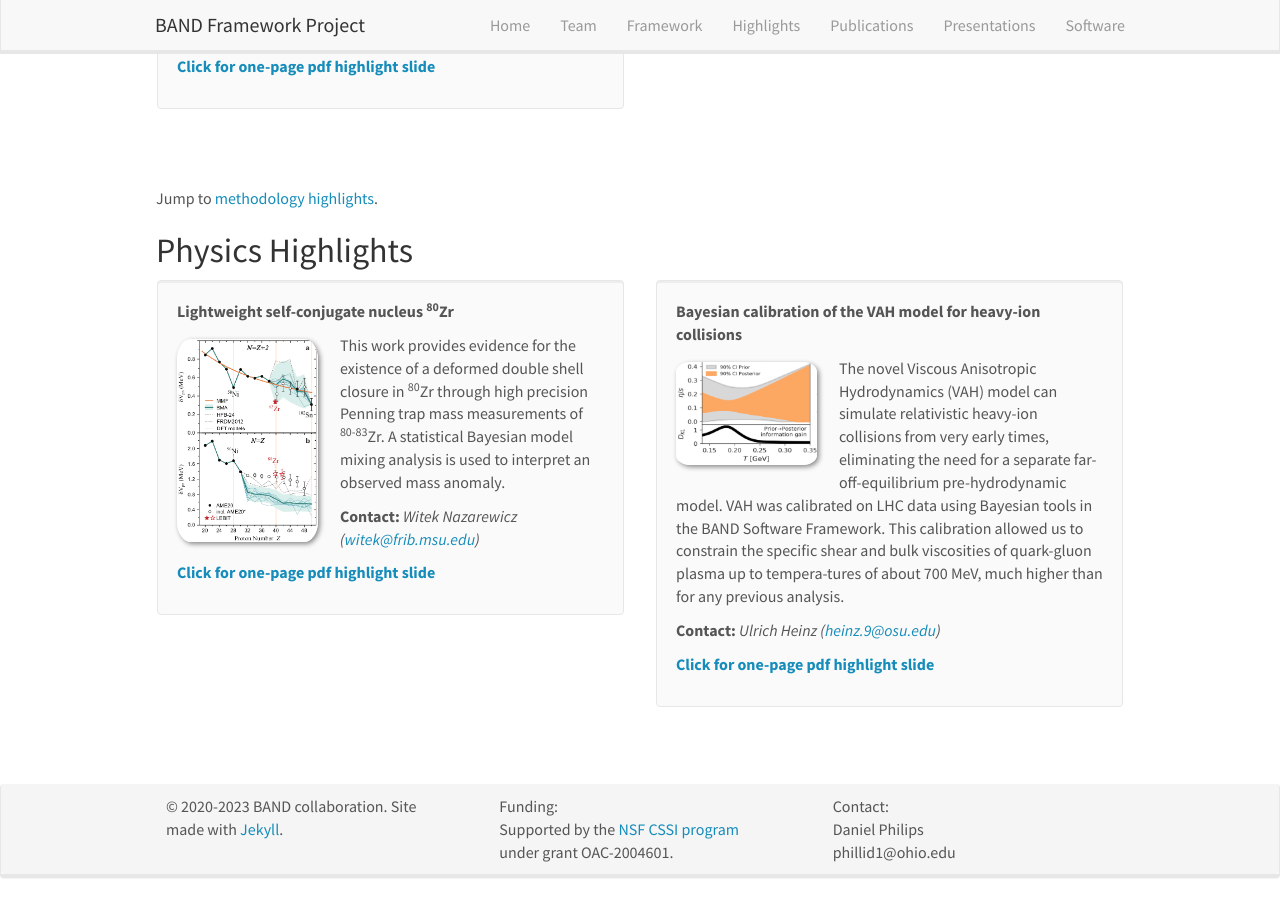
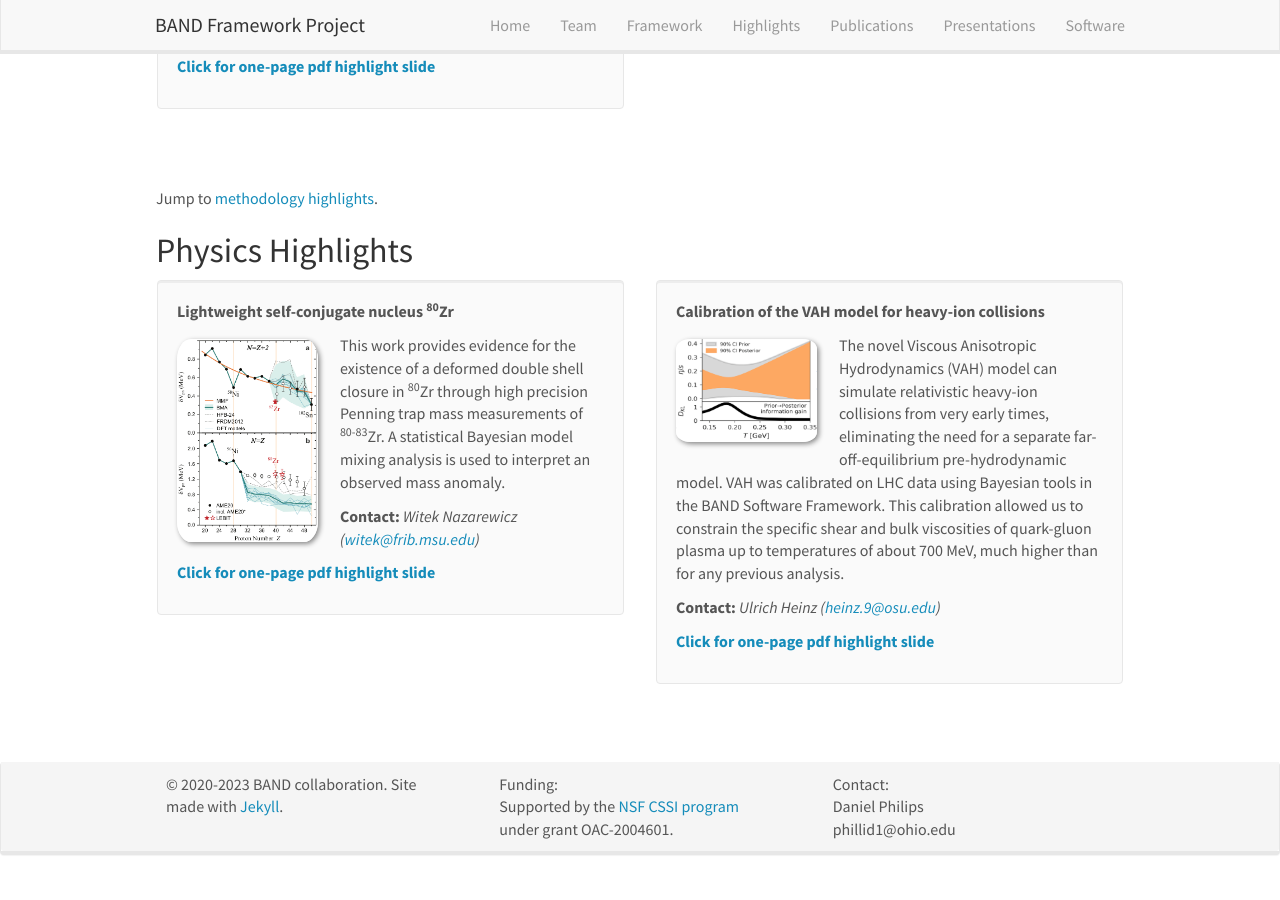
Before and after one commit to bandframework/bandframework.github.io, a Jekyll site: the page built from _pages/highlights.md, in a window 1280 px wide and 900 px high, scrolled down 847 px. Built offline with Jekyll 4.4.1, drawn with Linux system fonts in a browser that asks for light colours; nearby versions of some CDN libraries; after the commit the page ends 1724 px from its top, so only the background shows below that.

Commit message:
edited title and fixed typo in VAH highlight

```diff
--- a/_data/highlights.yml
+++ b/_data/highlights.yml
@@ -52,14 +52,14 @@
   type: methodology
   display: 1
 
-- title: Bayesian calibration of the VAH model for heavy-ion collisions
+- title:  Calibration of the VAH model for heavy-ion collisions
   description: >
     The novel Viscous Anisotropic Hydrodynamics (VAH) model
     can simulate relativistic heavy-ion collisions from very early times,
     eliminating the need for a separate far-off-equilibrium pre-hydrodynamic model.
     VAH was calibrated on LHC data using  Bayesian tools in the BAND Software Framework.
     This calibration allowed us to constrain the specific shear and bulk
-    viscosities of quark-gluon plasma up to tempera-tures of about 700 MeV,
+    viscosities of quark-gluon plasma up to temperatures of about 700 MeV,
     much higher than for any previous analysis.
 
   image: VAH.png
```
